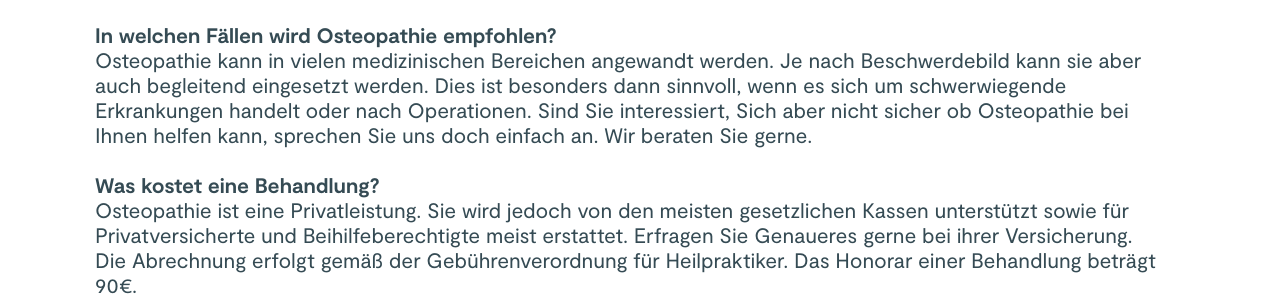
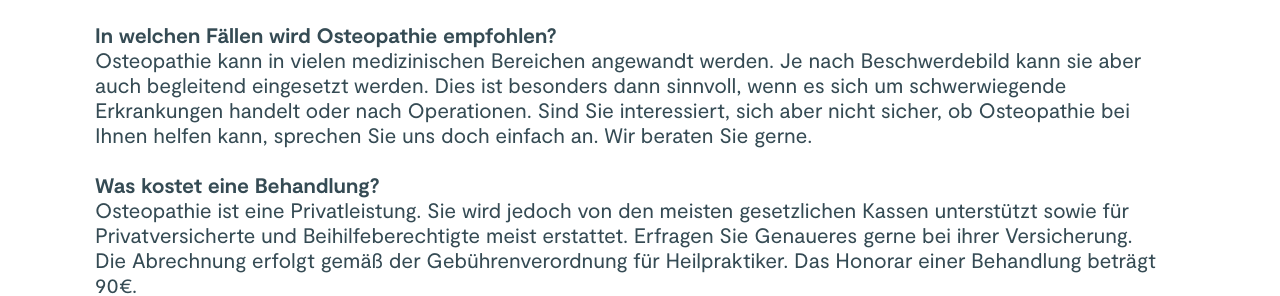
Before and after one commit to loehr-physiotherapie/loehr-physiotherapie.github.io, a Jekyll site: the page built from osteopathie.html, in a window 1280 px wide and 900 px high, scrolled down 1472 px. Shown: the part 213-509 px from the top of the window. Built offline with Jekyll 4.4.1, drawn with Linux system fonts in a browser that asks for light colours.

Commit message:
Update osteopathie.html

```diff
--- a/osteopathie.html
+++ b/osteopathie.html
@@ -42,7 +42,7 @@
 	Wir nehmen uns bis zu einer Stunde Zeit für Sie. Hierbei unterstützen wir Ihren Körper sich selbst auf natürliche Art und Weise ins Gleichgewicht zu bringen. Darüber hinaus beraten wir Sie gerne, was Sie selbst in Ihrem Alltag verändern können. Der genaue Behandlungsverlauf bleibt immer individuell.</p>
     <p>&nbsp;</p>
     <h4><strong>In welchen Fällen wird Osteopathie empfohlen?</strong></h4>
-    <p>Osteopathie kann in vielen medizinischen Bereichen angewandt werden. Je nach Beschwerdebild kann sie aber auch begleitend eingesetzt werden. Dies ist besonders dann sinnvoll, wenn es sich um schwerwiegende Erkrankungen handelt oder nach Operationen. Sind Sie interessiert, Sich aber nicht sicher ob Osteopathie bei Ihnen helfen kann, sprechen Sie uns doch einfach an. Wir beraten Sie gerne.</p>
+    <p>Osteopathie kann in vielen medizinischen Bereichen angewandt werden. Je nach Beschwerdebild kann sie aber auch begleitend eingesetzt werden. Dies ist besonders dann sinnvoll, wenn es sich um schwerwiegende Erkrankungen handelt oder nach Operationen. Sind Sie interessiert, sich aber nicht sicher, ob Osteopathie bei Ihnen helfen kann, sprechen Sie uns doch einfach an. Wir beraten Sie gerne.</p>
     <p>&nbsp;</p>
     <h4><strong>Was kostet eine Behandlung?</strong></h4>
     <p>Osteopathie ist eine Privatleistung. Sie wird jedoch von den meisten gesetzlichen Kassen unterstützt sowie für Privatversicherte und Beihilfeberechtigte meist erstattet. Erfragen Sie Genaueres gerne bei ihrer Versicherung.
@@ -53,11 +53,11 @@
     <p>Zur Besprechung des Organisatorischen ist es hilfreich, wenn Sie 10 Minuten vor Ihrem ersten Termin bei uns sind. Zudem bitten wir Sie, Folgendes mitzubringen: <br />
 	Vorbefunde/ Arztberichte (falls vorhanden), Laken oder Handtuch für die Liege.
 	</p>
-    <br />
+    <p> </p>
 	<p>Für eine Terminvereinbarung oder weitere Informationen melden Sie sich gerne unter <strong>09191 / 6999558</strong> oder wenden Sie sich per Mail an termine@loehr-physiotherapie.de.<br/>
 	Sie können uns auch eine Nachricht auf dem Anrufbeantworter hinterlassen. Wir rufen Sie zeitnah zurück.</p>
-	<br />
+	<p> </p>
 	<p>Wir freuen uns auf Sie!</p>
-	<br />
+	<p> </p>
 	<p>Corina Dertinger (Osteopathin B.Sc.)</p>
 </section>
```
